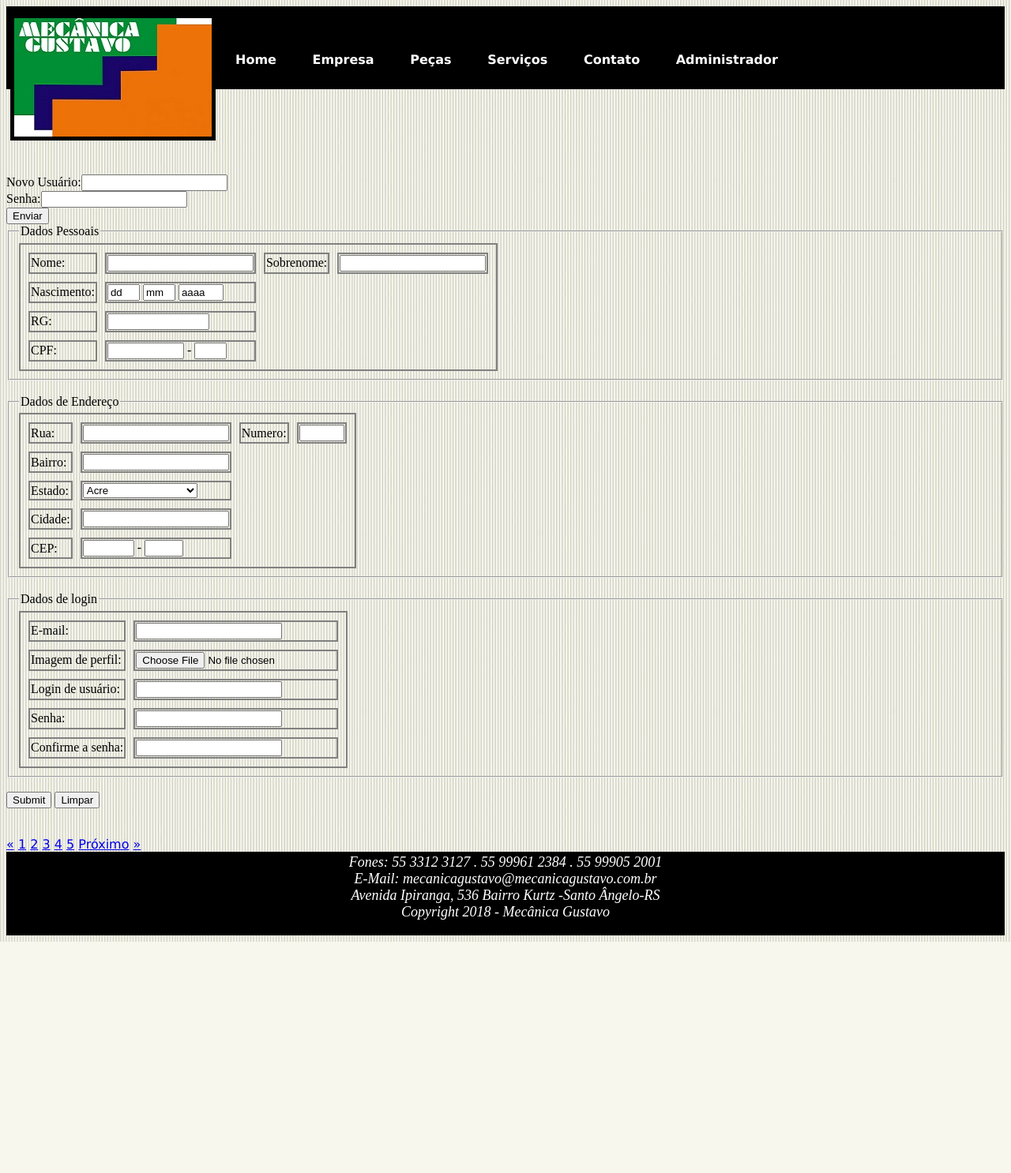
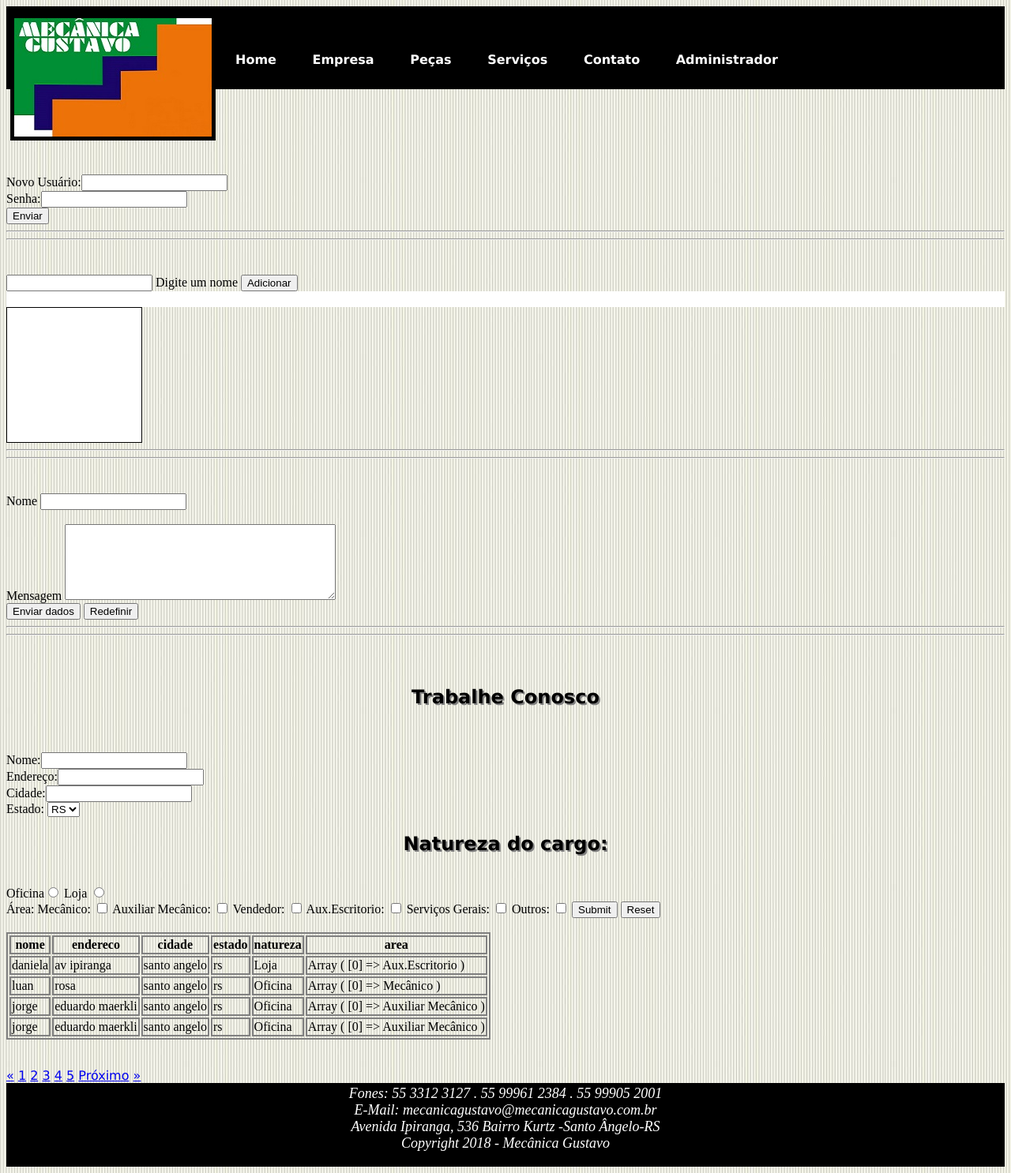
Before and after one commit to daniela2020/MecanicaGustavo, a PHP site: page /Administrador.php in a window 1280 px wide. Shown: the whole page at 79% size. Before the commit the page ends 1193 px from the top, so only its background shows below. Run offline with PHP 8.4, Linux system fonts and the light colour scheme.

Commit message:
reenserido a imagem de plano de fundo feito alguns testes de listas no administrador enre outros

```diff
--- a/Administrador.php
+++ b/Administrador.php
@@ -30,13 +30,192 @@
        <form>
    Novo Usuário:<input type="text" name="nome"/><br>
    Senha:<input type="password" name="senha"/><br>
-   <input type="submit" name="action" value="Enviar"/>
+   <input type="submit" name="action" value="Enviar"/><hr><hr>
 </form>
+        <br><br>
+ <!--  Aqui tem um exemplo de LISTA que podemos usar p nosso site achei na apostila web2 pag21 ------------->
+
+ <form>
+           <input type="text" name="valor" id="valor" />
+      Digite um nome  <input type="button" onclick="adicionar()" value="Adicionar"/>
+           </form>
+
+       <section id="valorTotal"> </section>
+
+
+
+       <section id="valoresVetor" style="border:1px solid black;width:150px;height:150px;overflow:auto">
+
+
+       </section>
+       <script>
+           function adicionar() {
+               var valorInput = document.getElementById('valor');
+               var valorTotalHTML = document.getElementById('valorTotal');
+
+
+               var valor = valorInput.value;
+               var valorTotal = valorTotalHTML.innerHTML;
+
+
+               valorTotal = parseInt(valorTotal) + parseInt(valor);
+
+
+               valorTotalHTML.innerHTML = valorTotal;
+
+
+               var elementoLista = document.getElementById('valoresVetor');
+
+
+               elementoLista.innerHTML += "<br>" + valor;
+
+
+           }
+
+
+       </script><hr><hr>
+ <!--  -----------------------------ate aqui -->
+ <br><br>
+ <!--  AQUI EXEMPLO DE VALIDAÇÃO DE FORMULARIOS -->
+
+ <title>Validação de formulários </title>
+       <script language="JavaScript" >
+           function enviardados() {
+               var Nome = document.getElementById('Nome');
+
+               var mensagem = document.getElementById('mensagem')<br>;
+
+
+               if (Nome.value == "" || Nome.value.length < 8)
+               {
+                   alert("Preencha campo NOME corretamente!");
+                   Nome.focus();
+                   return false;
+               }
+
+
+               if (mensagem.value == "")
+               {
+                   alert("Preencha o campo MENSAGEM!");
+                   mensagem.focus();
+                   return false;
+               }
+
+
+               if (mensagem.value.length < 40)
+               {
+                   alert("É necessário preencher o campo MENSAGEM com mais de 40 caracteres!");
+                   mensagem.focus();
+                   return false;
+               }
+
+
+               return true;
+           }
+       </script>
+
+
+   </head>
+   <body>
+       <form action="#" method="post" onSubmit="return enviardados();" >
+           Nome    <input type="text" id="Nome" /> <br><br>
+           Mensagem <textarea cols="40" rows="6" id="mensagem" /></textarea><br>
+           <input type="submit" value="Enviar dados" />
+           <input type="reset" value="Redefinir" /><hr><hr>
+       </form>
+
+        <!--FIM DA VALIDAÇÃO DO FORMULÁRIO      ---->
+        <br><br>
+
+        <!--apostila web2 pag8 -->
+        <form method="POST"><b><h2>Trabalhe Conosco</b></h2><br><br>
+           Nome:<input type="text" name="nome" /><br>
+           Endereço:<input type="text" name="endereco" /><br>
+           Cidade:<input type="text" name="cidade" /><br>
+           Estado: <select name="estado">
+               <option value="rs">RS</option>
+               <option value="SC">SC</option>
+           </select><br>
+           <b><h2>Natureza do cargo:</h2></b><br>
+           Oficina<input type="radio" name="natureza" value="Oficina" >
+           Loja <input type="radio" name="natureza" value="Loja" ><br>
+           Área:
+           Mecânico: <input type="checkbox" name="area[]" value="Mecânico">
+           Auxiliar Mecânico: <input type="checkbox" name="area[]" value="Auxiliar Mecânico">
+           Vendedor: <input type="checkbox" name="area[]" value="Vendedor">
+           Aux.Escritorio: <input type="checkbox" name="area[]" value="Aux.Escritorio">
+           Serviços Gerais: <input type="checkbox" name="area[]" value="Serviços Gerais">
+           Outros: <input type="checkbox" name="area[]" value="Outros">
+           <input type="submit" name="submit">
+           <input type="reset" name="limpar">
+       </form>
+
+
+       <br>
+       <?php
+       $handle = fopen("teste.txt", "a+");
+
+
+       $nome = filter_input(INPUT_POST, 'nome', FILTER_SANITIZE_STRING);
+       if (strlen(trim($nome)) > 0) {
+           $arr = ['nome' => $nome,
+               'endereco' => filter_input(INPUT_POST, 'endereco', FILTER_SANITIZE_STRING),
+               'cidade' => filter_input(INPUT_POST, 'cidade', FILTER_SANITIZE_STRING),
+               'estado' => filter_input(INPUT_POST, 'estado', FILTER_SANITIZE_STRING),
+               'natureza' => filter_input(INPUT_POST, 'natureza', FILTER_SANITIZE_STRING),
+               'area' => filter_input(INPUT_POST, 'area', FILTER_DEFAULT, FILTER_REQUIRE_ARRAY)
+           ];
+
+
+           $arrSerializado = serialize($arr) . PHP_EOL;
+           fputs($handle, $arrSerializado, strlen($arrSerializado));
+
+
+           //fclose($handle);
+           //$handle = fopen("teste.txt", "r");
+           rewind($handle);
+       }
+
+
+       echo '<table border=1>';
+       echo '<tr>';
+       echo '<th>nome</th><th>endereco</th><th>cidade</th><th>estado</th><th>natureza</th><th>area</th>';
+       echo '</tr>';
+
+
+       while (!feof($handle)) {
+
+
+           $linha = unserialize(fgets($handle));
+           if (strlen(trim($linha['nome'])) > 0) {
+               echo '<tr>';
+               echo '<td>' . $linha['nome'] . '</td><td>' . $linha['endereco'] . '</td><td>' . $linha['cidade'] . '</td><td>' . $linha['estado']. '</td><td>' . $linha['natureza']. '</td><td>' .print_r($linha['area'], true) . '</td>';
+               echo '</tr>';
+           }
+       }
+
+
+
+
+       echo '</table>';
+
+
+       fclose($handle);
+       ?>
+
+
+
+
+
+
+
+
+ <!--Aguardar por enquanto este xxxxxx
 
 <form action="Script_do_Formulario.php" method="post">
 
 <!-- DADOS PESSOAIS-->
-<fieldset>
+<!--<fieldset>
  <legend>Dados Pessoais</legend>
  <table cellspacing="10">
   <tr>
@@ -84,8 +263,8 @@
 
 <br />
 <!-- ENDEREÇO -->
-<fieldset> <!--/*agrupar elementos, assim como labels (<label>), dentro de um formulário web. -->
- <legend>Dados de Endereço</legend>
+<!-- <fieldset> <!--/*agrupar elementos, assim como labels (<label>), dentro de um formulário web. -->
+<!-- <legend>Dados de Endereço</legend>
  <table cellspacing="10">
 
   <tr>
@@ -168,7 +347,7 @@
 
 <!----ver se vamos utilizar-->
         <!-- DADOS DE LOGIN -->
-<fieldset>
+<!--              <fieldset>
  <legend>Dados de login</legend>
  <table cellspacing="10">
   <tr>
@@ -217,7 +396,8 @@
 <br />
 <input type="submit">
 <input type="reset" value="Limpar">
-</form>
+</form> -->
+
 
 </body>
 </html>
--- a/Contato.php
+++ b/Contato.php
@@ -15,6 +15,7 @@
 
 
         <img src="imagens/logo.png" vspace="10px" hspace="0px" border="5px" align="left"/>
+
 
 
 
@@ -96,7 +97,7 @@ if (isset($_POST['BTEnvia'])) {
 	</p>
 	<p>
 		Mensagem:<br/>
-		<input type="text" size="35" name="mensagem">
+		<input type="text" size="50" name="mensagem">
 	</p>
 	<p>
           <input type="submit" name="BTEnvia" value="Enviar">
--- a/index.php
+++ b/index.php
@@ -15,7 +15,9 @@
 
 
         <img src="imagens/logo.png" vspace="10px" hspace="5px" border="5px" align="left"/>
-
+<script type="text/javascript">
+  alert('Seja Bem-Vindo!');
+</script>
 <nav>
 <ul>
 <li><a href=index.php>Home</a></li>
--- a/stylle.css
+++ b/stylle.css
@@ -1,5 +1,5 @@
 body{
-background-image: url("fundo.jpg"); /*imagem do fundo do site*/
+background-image: url("imagens/fundo.jpg"); /*imagem do fundo do site*/
 
 
 }
--- /dev/null
+++ b/teste.txt
@@ -0,0 +1,4 @@
+a:6:{s:4:"nome";s:7:"daniela";s:8:"endereco";s:11:"av ipiranga";s:6:"cidade";s:12:"santo angelo";s:6:"estado";s:2:"rs";s:8:"natureza";s:4:"Loja";s:4:"area";a:1:{i:0;s:14:"Aux.Escritorio";}}
+a:6:{s:4:"nome";s:4:"luan";s:8:"endereco";s:4:"rosa";s:6:"cidade";s:12:"santo angelo";s:6:"estado";s:2:"rs";s:8:"natureza";s:7:"Oficina";s:4:"area";a:1:{i:0;s:9:"Mecânico";}}
+a:6:{s:4:"nome";s:5:"jorge";s:8:"endereco";s:15:"eduardo maerkli";s:6:"cidade";s:12:"santo angelo";s:6:"estado";s:2:"rs";s:8:"natureza";s:7:"Oficina";s:4:"area";a:1:{i:0;s:18:"Auxiliar Mecânico";}}
+a:6:{s:4:"nome";s:5:"jorge";s:8:"endereco";s:15:"eduardo maerkli";s:6:"cidade";s:12:"santo angelo";s:6:"estado";s:2:"rs";s:8:"natureza";s:7:"Oficina";s:4:"area";a:1:{i:0;s:18:"Auxiliar Mecânico";}}
```
